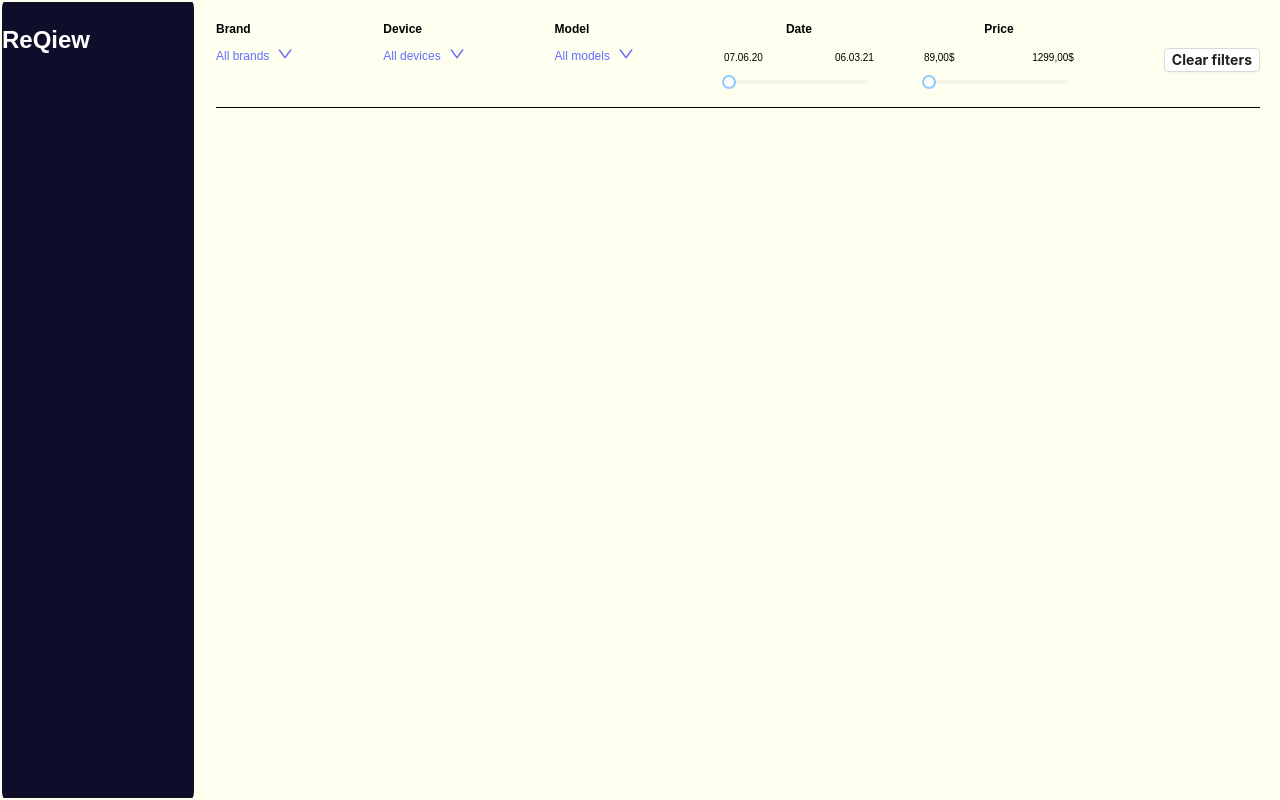
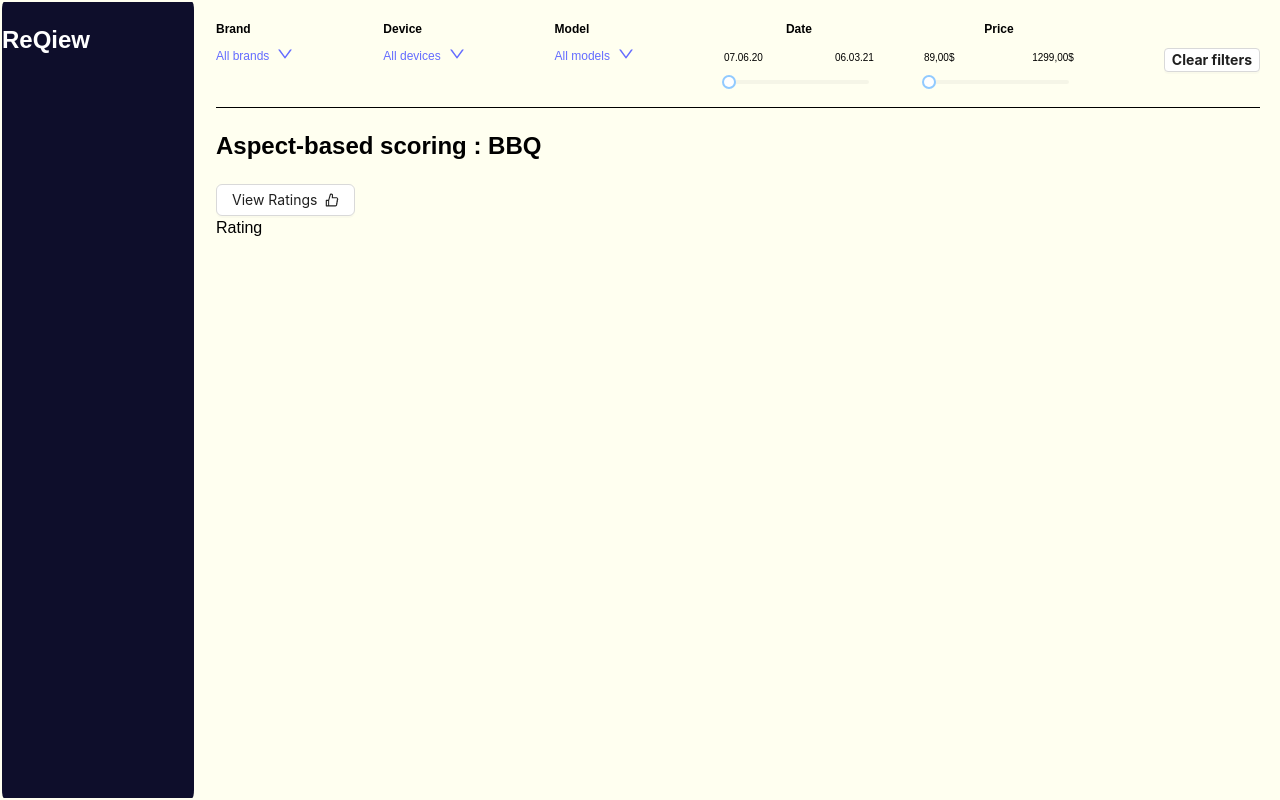
Before and after one commit to jdlms/dashboard, a React (Vite) app: page / in a window 1280 px wide. Built offline with nearby package versions, Linux system fonts and the light colour scheme.

Commit message:
aspect button

```diff
--- /dev/null
+++ b/src/components/AspectButton.tsx
@@ -0,0 +1,22 @@
+import { BarChartOutlined, LikeOutlined } from "@ant-design/icons";
+import { Button, Space } from "antd";
+
+export function AspectButton({ displayReviews, setDisplayReviews }) {
+  const handleClick = () => setDisplayReviews(!displayReviews);
+
+  return (
+    <Space>
+      {!displayReviews ? (
+        <Button onClick={handleClick}>
+          View Ratings
+          <LikeOutlined />
+        </Button>
+      ) : (
+        <Button onClick={handleClick}>
+          View Reviews
+          <BarChartOutlined />
+        </Button>
+      )}
+    </Space>
+  );
+}
--- a/src/components/Nav.tsx
+++ b/src/components/Nav.tsx
@@ -3,7 +3,7 @@ import "../styles/Nav.css";
 export function Nav() {
   return (
     <>
-      <h2>ReQiew</h2>
+      <h2 style={{ color: "white" }}>ReQiew</h2>
     </>
   );
 }
--- /dev/null
+++ b/src/components/Rating/Rating.tsx
@@ -0,0 +1,3 @@
+export function Rating() {
+  return <div>Rating</div>;
+}
--- /dev/null
+++ b/src/components/Reviews/Reviews.tsx
@@ -0,0 +1,5 @@
+export  function Reviews() {
+  return (
+    <div>Reviews</div>
+  )
+}
--- a/src/pages/AspectScores.tsx
+++ b/src/pages/AspectScores.tsx
@@ -1,9 +1,18 @@
+import { useState } from "react";
 import { Filter } from "../components/Filter/Filter";
+import { Reviews } from "../components/Reviews/Reviews";
+import { Rating } from "../components/Rating/Rating";
+import { AspectButton } from "../components/AspectButton";
 
 export function AspectScores() {
+  const [displayReviews, setDisplayReviews] = useState(false);
+
   return (
     <div>
       <Filter />
+      <h2>Aspect-based scoring : BBQ</h2>
+      <AspectButton displayReviews={displayReviews} setDisplayReviews={setDisplayReviews} />
+      {!displayReviews ? <Rating /> : <Reviews />}
     </div>
   );
 }
--- a/src/styles/Nav.css
+++ b/src/styles/Nav.css
@@ -1,3 +1,3 @@
-h2 {
+/* h2 {
   color: white;
-}
+} */
```
